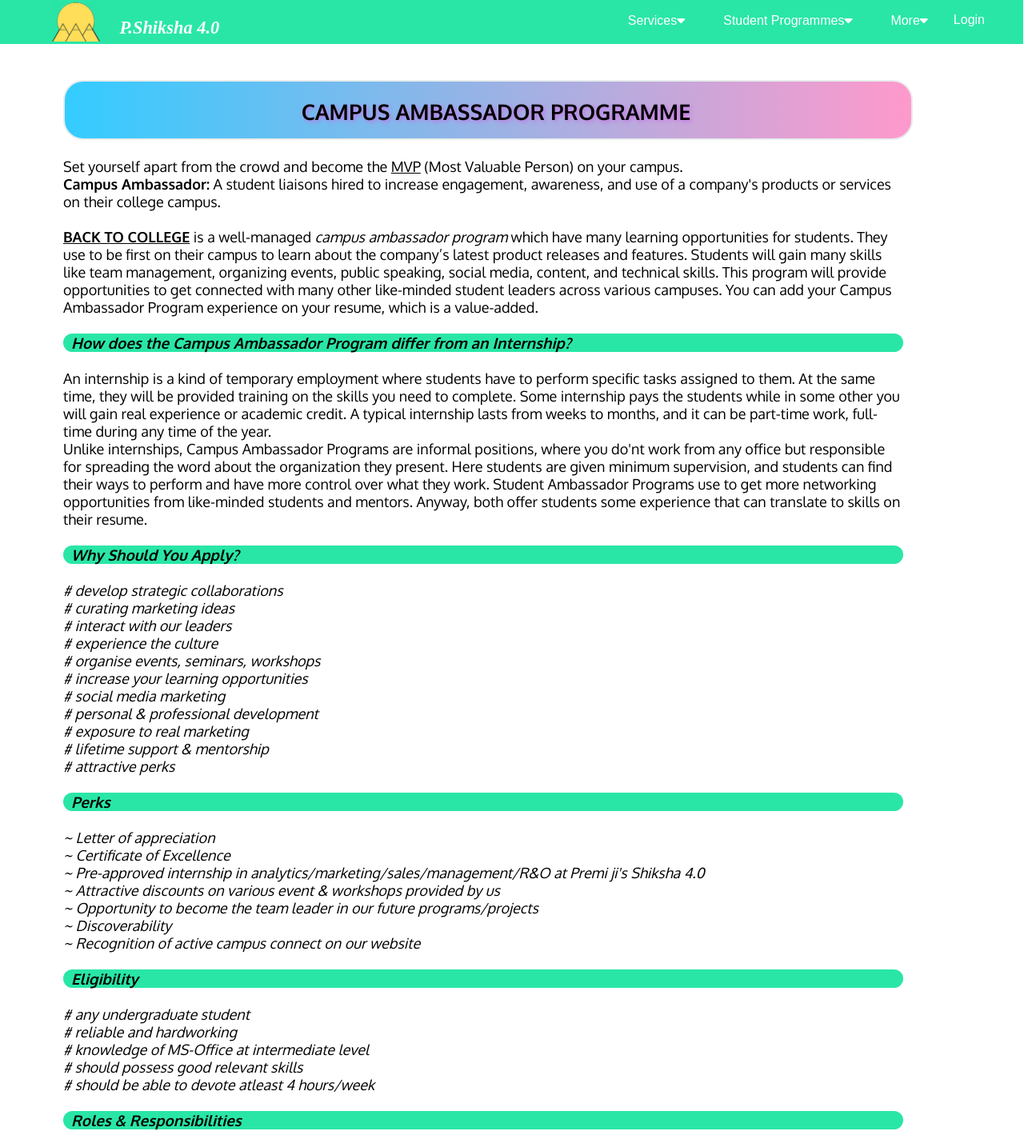
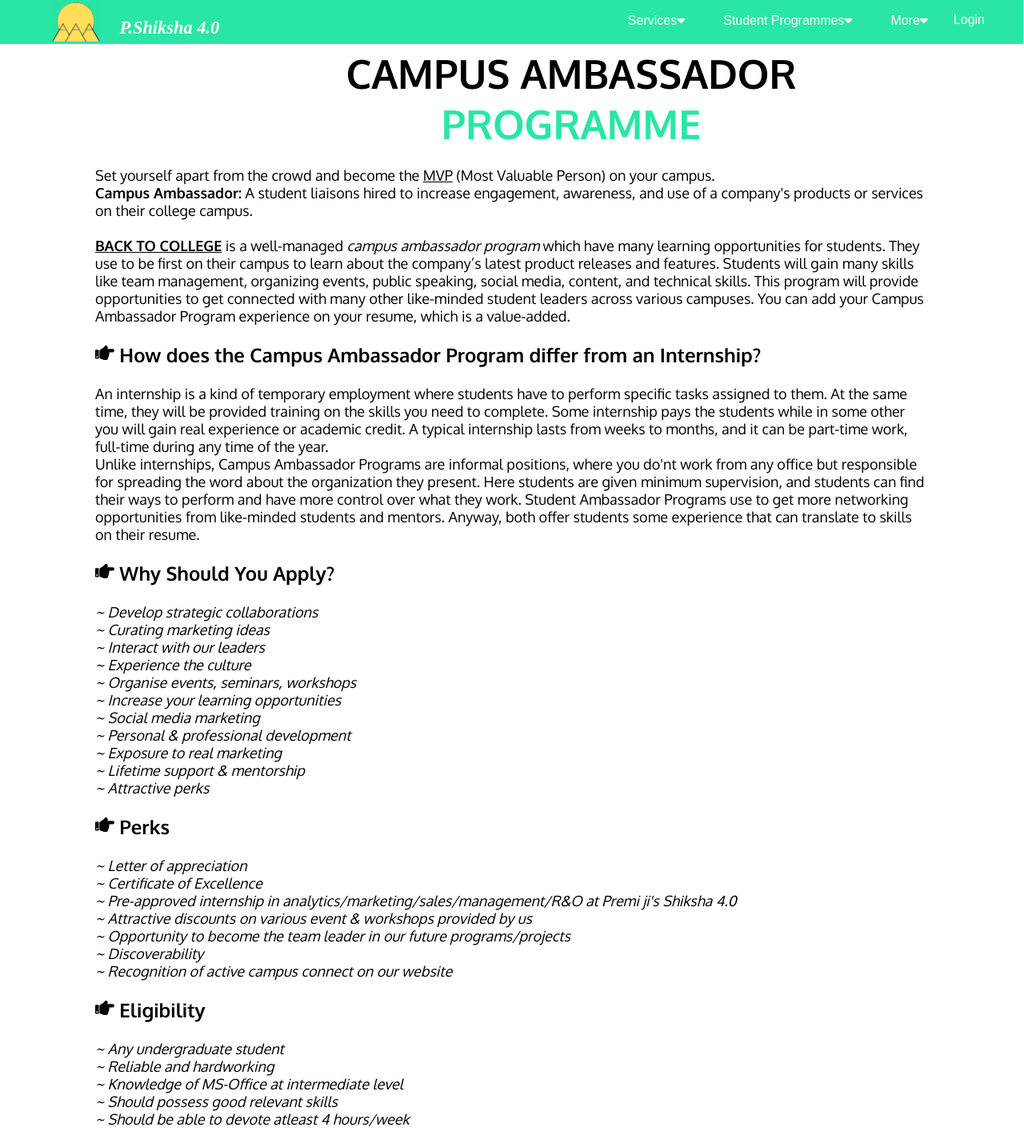
Before and after one commit to deep9069/pshiksha, a React (Create React App) app: page /ambassador in a window 1280 px wide. Shown: the top 1434 px of the page at 80% size. Built offline with nearby package versions, Linux system fonts and the light colour scheme; a web font is replaced by a local one.

Commit message:
ielts, ambassador, internship, vaani pages css updated

```diff
--- a/package.json
+++ b/package.json
@@ -53,6 +53,8 @@
         ]
     },
     "devDependencies": {
-        "sass": "^1.53.0"
+        "file-loader": "^6.2.0",
+        "sass": "^1.53.0",
+        "url-loader": "^4.1.1"
     }
 }
--- a/src/components/NavBar.js
+++ b/src/components/NavBar.js
@@ -86,7 +86,7 @@
                 exact to="/vaani"
                 onClick={handleClick}
               >
-              Internship cum online certificate
+              Training Cum Internship Certification
               </NavLink> <NavLink
                 exact to="/ambassador"
                 onClick={handleClick}
--- a/src/components/Pages/Ambassador.css
+++ b/src/components/Pages/Ambassador.css
@@ -1,51 +1,22 @@
 .ambassador {
     font-stretch: expanded;
     font-size: 18px;
-    margin-top: 100px;
+    margin-top: 60px;
     margin-bottom: 25px;
-    margin-right: 150px;
-    margin-left: 80px;
+    margin-right: 120px;
+    margin-left: 120px;
 }
 
-.head {
+.elem0amb {
     text-align: center;
-    border-radius: 25px;
-    font-size: 18px;
-    border: 2px solid #e7ecec;
-    padding-top: 20px;
-    padding-right: 30px;
-    padding-left: 50px;
-    width: 1062px;
-    height: 75px;
-    justify-content: center;
-    background: linear-gradient(to right, #33ccff 0%, #ff99cc 100%);
-    text-shadow: 2px 2px 5px rgb(197, 114, 230);
+    margin-left: 150px;
 }
 
-.element0 {
-    text-align: center;
-    border-radius: 25px;
-    font-size: 18px;
-    border: 2px solid #e7ecec;
-    padding-top: 20px;
-    padding-right: 30px;
-    padding-left: 50px;
-    width: 1062px;
-    height: 75px;
-    justify-content: center;
-    background: linear-gradient(to right, #33ccff 0%, #ff99cc 100%);
-    text-shadow: 2px 2px 5px rgb(197, 114, 230);
-}
-
-.element1a {
-    font-style: oblique;
+.element1amb {
     font-size: 18px;
     font-size: medium;
-    width: 1062px;
-    border-radius: 25px;
-    border: 0.1px #e7ecec;
-    background-color: #33ccff;
-    padding-left: 10px;
+    font-weight: bold;
+    width: auto;
 }
 
 .verticalLine1a {
@@ -58,11 +29,12 @@
 
 .btn {
     text-align: center;
+    text-decoration: none;
     padding: 1rem;
     font-family: inherit;
     font-weight: bold;
     font-size: 1rem;
-    margin: 1rem;
+    /* margin: 1rem; */
     border: 2px solid #33ccff;
     background: transparent;
     color: #33ccff;
--- a/src/components/Pages/Ambassador.js
+++ b/src/components/Pages/Ambassador.js
@@ -1,13 +1,23 @@
 import React from 'react';
 import './Ambassador.css'
-import Button from "react-bootstrap/Button";
+import { Button, Container } from "react-bootstrap";
+import { FaHandPointRight } from "react-icons/fa";
 
 const Ambassador = () => {
 	return (
     <div className="ambassador">
-      <div className="head">
-        <h2 class="font_5">CAMPUS AMBASSADOR PROGRAMME</h2>
-      </div>
+      <Container className="elem0amb">
+        <div data-testid="richTextElement">
+          <div className="d-flex align-items-center flex-column">
+            <h1 style={{ fontSize: "50px" }}>
+              <b>
+                CAMPUS AMBASSADOR
+                <span style={{ color: "#29e6a7" }}> PROGRAMME</span>
+              </b>
+            </h1>
+          </div>
+        </div>
+      </Container>
       <br />
       <div className="paramb">
         <div id="comp-kpnlcfpg" class="_classe" data-testid="richTextElement">
@@ -35,11 +45,11 @@
             experience on your resume, which is a value-added.
             <br />
             <br />
-            <div className="element1a">
-              <h3>
-                How does the Campus Ambassador Program differ from an
-                Internship?
-              </h3>
+            <div className="element1amb">
+              <h2>
+                <FaHandPointRight /> How does the Campus Ambassador Program
+                differ from an Internship?
+              </h2>
             </div>
             <br />
             An internship is a kind of temporary employment where students have
@@ -64,40 +74,44 @@
       <br />
       <div id="comp-kpnreudk" class="_classe" data-testid="richTextElement">
         <p class="font_5">
-          <div className="element1a">
-            <h3>Why Should You Apply?</h3>
+          <div className="element1amb">
+            <h2>
+              <FaHandPointRight /> Why Should You Apply?
+            </h2>
           </div>
           <br />
           <div className="itl">
-            #&nbsp;develop strategic collaborations
+            ~&nbsp;Develop strategic collaborations
             <br />
-            #&nbsp;curating marketing ideas
+            ~&nbsp;Curating marketing ideas
             <br />
-            #&nbsp;interact with our leaders
+            ~&nbsp;Interact with our leaders
             <br />
-            #&nbsp;experience the culture
+            ~&nbsp;Experience the culture
             <br />
-            #&nbsp;organise events, seminars, workshops
+            ~&nbsp;Organise events, seminars, workshops
             <br />
-            #&nbsp;increase your learning opportunities
+            ~&nbsp;Increase your learning opportunities
             <br />
-            #&nbsp;social media marketing
+            ~&nbsp;Social media marketing
             <br />
-            #&nbsp;personal &amp; professional development
+            ~&nbsp;Personal &amp; professional development
             <br />
-            #&nbsp;exposure to real marketing
+            ~&nbsp;Exposure to real marketing
             <br />
-            #&nbsp;lifetime support &amp; mentorship
+            ~&nbsp;Lifetime support &amp; mentorship
             <br />
-            #&nbsp;attractive perks
+            ~&nbsp;Attractive perks
           </div>
         </p>
       </div>
       <br />
       <div id="comp-kpnryqp5" class="_classe" data-testid="richTextElement">
         <p class="font_5">
-          <div className="element1a">
-            <h3>Perks</h3>
+          <div className="element1amb">
+            <h2>
+              <FaHandPointRight /> Perks
+            </h2>
           </div>
           <br />
           <div className="itl">
@@ -124,28 +138,32 @@
       <br />
       <div id="comp-kpnvottm" class="_classe" data-testid="richTextElement">
         <p class="font_5">
-          <div className="element1a">
-            <h3>Eligibility</h3>
+          <div className="element1amb">
+            <h2>
+              <FaHandPointRight /> Eligibility
+            </h2>
           </div>
           <br />
           <div className="itl">
-            #&nbsp;any undergraduate student
+            ~&nbsp;Any undergraduate student
             <br />
-            #&nbsp;reliable and hardworking
+            ~&nbsp;Reliable and hardworking
             <br />
-            #&nbsp;knowledge of MS-Office at intermediate level
+            ~&nbsp;Knowledge of MS-Office at intermediate level
             <br />
-            #&nbsp;should possess good relevant skills
+            ~&nbsp;Should possess good relevant skills
             <br />
-            #&nbsp;should be able to devote atleast 4 hours/week
+            ~&nbsp;Should be able to devote atleast 4 hours/week
           </div>
         </p>
       </div>
       <br />
       <div id="comp-kpnvxpv7" class="_classe" data-testid="richTextElement">
         <p class="font_5">
-          <div className="element1a">
-            <h3>Roles & Responsibilities</h3>
+          <div className="element1amb">
+            <h2>
+              <FaHandPointRight /> Roles & Responsibilities
+            </h2>
           </div>
           <br />
           <div className="itl">
@@ -181,18 +199,14 @@
       <br />
       <div className="verticalLine1a"></div>
       <br />
-      <br/>
-      <div className="btn-amb">
-        <Button
-          href="https://docs.google.com/forms/d/e/1FAIpQLSezu555aTApyA-HM6fU27_9_8M6Rx8GZAwAXP-ZU6JVs8_qVQ/viewform?usp=sf_link"
-          class="btn"
-        >
+      <br />
+      <div>
+        <Button href="https://docs.google.com/forms/d/e/1FAIpQLSezu555aTApyA-HM6fU27_9_8M6Rx8GZAwAXP-ZU6JVs8_qVQ/viewform?usp=sf_link" target="_blank" >
           Start Today!
         </Button>
       </div>
       <br />
-      <br/>
-      {/* <div className="verticalLine1a"></div> */}
+      <br />
     </div>
   );
 }
--- a/src/components/Pages/Ielts.css
+++ b/src/components/Pages/Ielts.css
@@ -3,26 +3,20 @@
     font-size: 18px;
     margin-top: 60px;
     margin-bottom: 25px;
-    margin-right: 160px;
-    margin-left: 80px;
+    margin-right: 120px;
+    margin-left: 120px;
 }
 
 .elem0ielts {
     text-align: center;
     margin-left: 410px;
-
 }
 
-.element1a {
-    font-style: oblique;
+.element1ielts {
     font-size: 18px;
     font-size: medium;
+    font-weight: bold;
     width: auto;
-    /* border-radius: 25px; */
-    /* border: 0.1px #e7ecec;
-    background-color: #33ccff; */
-    background-color:#29e6a7;
-    padding-left: 10px;
 }
 
 .redtext {
@@ -60,6 +54,7 @@
 
 .btn-ielts {
     text-align: center;
+    text-decoration: none;
     padding: 1rem;
     font-family: inherit;
     font-weight: bold;
@@ -75,11 +70,12 @@
 
 :hover.btn-ielts, :hover.btn-ielts-2 {
     background: #33ccff;
+    text-decoration: none;
     color: white;
 }
 
 .btn-align {
-    margin-left: 720px;
+    margin-left: 800px;
     display: inline-block;
 }
 
@@ -119,6 +115,8 @@
     padding-top: 20px;
     padding-right: 30px;
     padding-left: 50px;
+    margin-left: 50px;
+    margin-right: 50px;
     width: 1062px;
     height: 75px;
     justify-content: center;
@@ -126,7 +124,7 @@
 
 .ielph2 {
     font-weight: bold;
-    font-style: oblique;
+    color: rgb(255, 102, 0);
 }
 
 .ielph3 {
--- a/src/components/Pages/Ieltspay.js
+++ b/src/components/Pages/Ieltspay.js
@@ -6,6 +6,7 @@
   return (
     <>
       <div className="ieltsp">
+        <br/>
         <div className="ielphead">
           <h2>
             <u>Payments for IELTS Coaching</u>
@@ -86,6 +87,8 @@
               Pay Now
             </Button>
           </div>
+          <br/>
+          <br/>
         </div>
       </div>
     </>
--- a/src/components/Pages/Internship.js
+++ b/src/components/Pages/Internship.js
@@ -1,12 +1,25 @@
 import React,{ useState } from "react";
 import './Internship.css'
+import { Button, Container } from "react-bootstrap";
+import "./Ielts.css";
+import { FaHandPointRight } from "react-icons/fa";
+
 const Internship = () => {
 	return (
     <div className="internship">
       <div id="comp-kpfaw7sg" class="_2Hij5" data-testid="richTextElement">
-        <div className="element0">
-          <h2 class="font_5">INTERNSHIP ANNOUNCEMENT</h2>
+        <Container className="elem0intern">
+          <div data-testid="richTextElement">
+            <div className="d-flex align-items-center flex-column">
+              <h1 style={{ fontSize: "50px" }}>
+                <b>
+                  Internship
+                  <span style={{ color: "#29e6a7" }}> Announcement</span>
+                </b>
+              </h1>
             </div>
+          </div>
+        </Container>
       </div>
       <div id="comp-kpflgr5m" class="para" data-testid="richTextElement">
         <p class="font_2">
@@ -21,8 +34,10 @@
         </p>
       </div>
       <div id="comp-kvjr99kw" class="_2Hij5" data-testid="richTextElement">
-        <div className="element1">
-          <h3 class="font_2">Open Positions</h3>
+        <div className="element1ntern">
+          <h2>
+            <FaHandPointRight /> Open Positions
+          </h2>
         </div>
       </div>
       <div id="comp-kpfbvy2g" class="_2Hij5" data-testid="richTextElement">
@@ -46,8 +61,10 @@
       </div>
       <div class="verticalLine"></div>
       <div id="comp-kvjrfq2h" class="_2Hij5" data-testid="richTextElement">
-        <div className="element1">
-          <h3 class="font_2">Eligibility</h3>
+        <div className="element1ntern">
+          <h2>
+            <FaHandPointRight /> Eligibilty
+          </h2>
         </div>
       </div>
       <div id="comp-kvp2a733" class="_2Hij5" data-testid="richTextElement">
@@ -55,8 +72,10 @@
       </div>
       <div class="verticalLine"></div>
       <div id="comp-kvjrjlxg" class="_2Hij5" data-testid="richTextElement">
-        <div className="element1">
-          <h3 class="font_2">Stipend&nbsp;</h3>
+        <div className="element1ntern">
+          <h2>
+            <FaHandPointRight /> Stipend
+          </h2>
         </div>
       </div>
       <div id="comp-kvwdxpzh" class="_2Hij5" data-testid="richTextElement">
@@ -71,8 +90,10 @@
       </div>
       <div class="verticalLine"></div>
       <div id="comp-kvjrkd1u" class="_2Hij5" data-testid="richTextElement">
-        <div className="element1">
-          <h3 class="font_2">Perks</h3>
+        <div className="element1ntern">
+          <h2>
+            <FaHandPointRight /> Perks
+          </h2>
         </div>
       </div>
       <div id="comp-kvwdykul" class="_2Hij5" data-testid="richTextElement">
@@ -87,8 +108,10 @@
       </div>
       <div class="verticalLine"></div>
       <div id="comp-kvwe08dk" class="_2Hij5" data-testid="richTextElement">
-        <div className="element1">
-          <h3 class="font_2">Mode</h3>
+        <div className="element1ntern">
+          <h2>
+            <FaHandPointRight /> Mode
+          </h2>
         </div>
       </div>
       <div id="comp-kvwe0egz" class="_2Hij5" data-testid="richTextElement">
@@ -99,8 +122,10 @@
       </div>
       <div class="verticalLine"></div>
       <div id="comp-kvjrne98" class="_2Hij5" data-testid="richTextElement">
-        <div className="element1">
-          <h3 class="font_2">Application Process</h3>
+        <div className="element1ntern">
+          <h2>
+            <FaHandPointRight /> Application Process
+          </h2>
         </div>
       </div>
       <div id="comp-kvwe2275" class="_2Hij5" data-testid="richTextElement">
@@ -110,27 +135,33 @@
           <br />
           Please ensure the below documents should be attached to the e-mail:
           <br />
-          <br />- A concise cover letter that describes your suitability for
+          <br />~ A concise cover letter that describes your suitability for
           this position (max 1 page)
-          <br />- A copy of your current CV.
+          <br />~ A copy of your current CV.
         </p>
       </div>
       <div id="comp-kvwe1a8l" class="_2Hij5" data-testid="richTextElement">
         Applications can be applied through e-mail or the link given below
         <br />
         <br />
-          <div className="btn">
-            <a href="https://dare2compete.com/o/lsKFtfX?lb=0YxdjR5">
-              Start Today!
-            </a>
-          </div>
+        <div class="verticalLine1"></div>
+        <br />
+        Duration Of The Internship: <b>6 - 8 Weeks</b>
+        <br />
         <br />
         <div class="verticalLine1"></div>
         <br />
-           Duration Of The Internship: <b>6 - 8 Weeks</b>
-         <br/>
-        <br/>
-        <div class="verticalLine1"></div>
+        <br />
+        <Button
+          href="https://dare2compete.com/o/lsKFtfX?lb=0YxdjR5"
+          target="_blank"
+          rel="noreferrer"
+          class="btn-intern"
+        >
+          Start Today!
+        </Button>
+        <br />
+        <br />
       </div>
     </div>
   );
```
Also changed, not shown: src/components/Pages/Ielts.js (+22 -15 lines), src/components/Pages/Internship.css (+30 -35 lines), src/components/Pages/Vaani.css (+3 -16 lines), src/components/Pages/Vaani.js (+21 -8 lines), 1 other file (tests, documents, lock files or other folders). Lines whose indentation alone changed are shown as unchanged.
